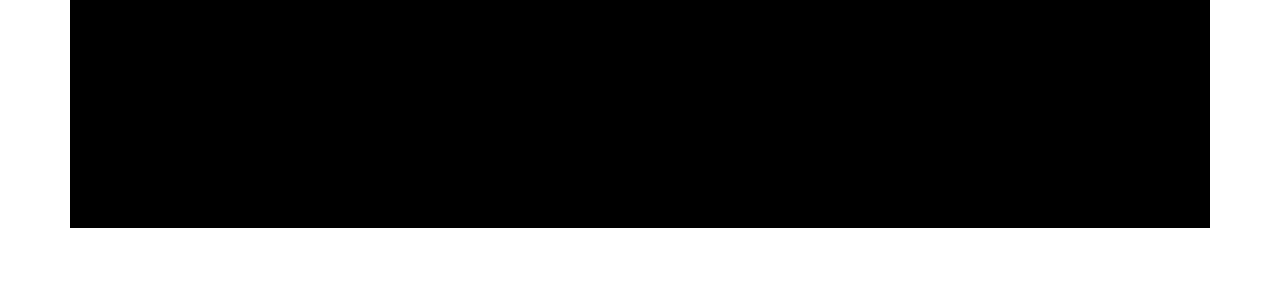
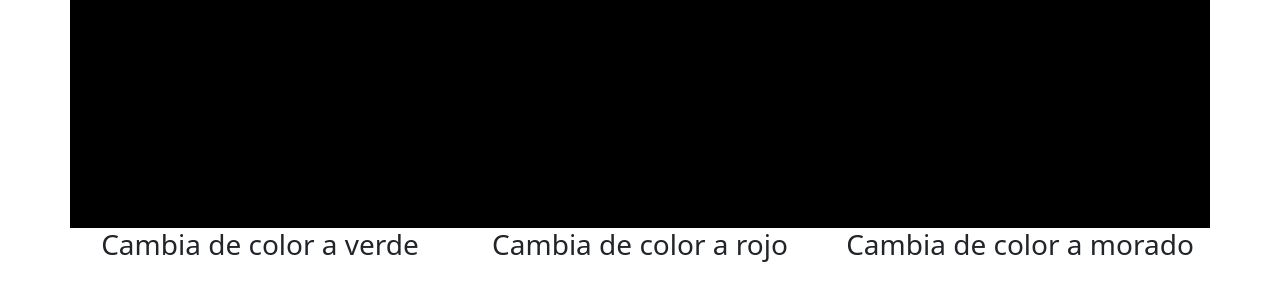
Before and after one commit to jairLM/web06, a plain HTML site: page index.html in a window 1280 px wide. Shown: the part 572-872 px from the top of the page. Before the commit the page ends 800 px from the top, so only its background shows below. Drawn offline with nearby package versions, Linux system fonts and the light colour scheme.

Commit message:
feat:cchange color h3

```diff
--- a/assets/js/script.js
+++ b/assets/js/script.js
@@ -3,3 +3,9 @@ console.log("Página en contruccion con Patricio Estrella");
 clickPatricio = () =>{
     alert("La mayones es un instrumento?")
 }
+
+changeColor = (elementHtml, color) =>{
+
+    elementHtml.style.color = color
+
+}
--- a/index.html
+++ b/index.html
@@ -21,6 +21,21 @@
         </div>
     </main>
 
+    <footer class="container text-center" style="height: 20vh;">
+        <div class="row  align-items-center justify-content-center">
+            <div class="col-4">
+                <h3 onclick="changeColor(this, 'green')">Cambia de color a verde</h3>
+            </div>
+            <div class="col-4">
+                <h3 onclick="changeColor(this, 'red')">Cambia de color a rojo</h3>
+            </div>
+            <div class="col-4">
+                <h3 onclick="changeColor(this, 'purple')">Cambia de color a morado</h3>
+            </div>
+
+        </div>
+    </footer>
+
 
 
 
```
